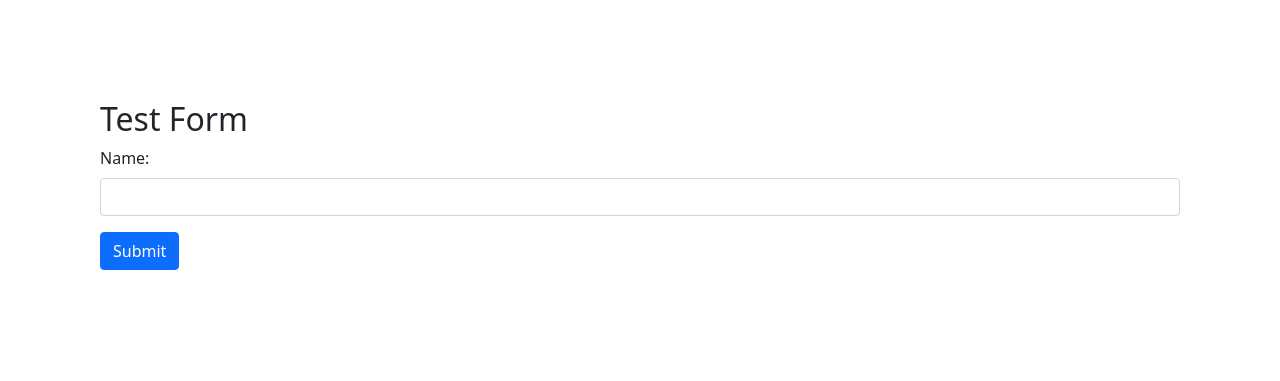
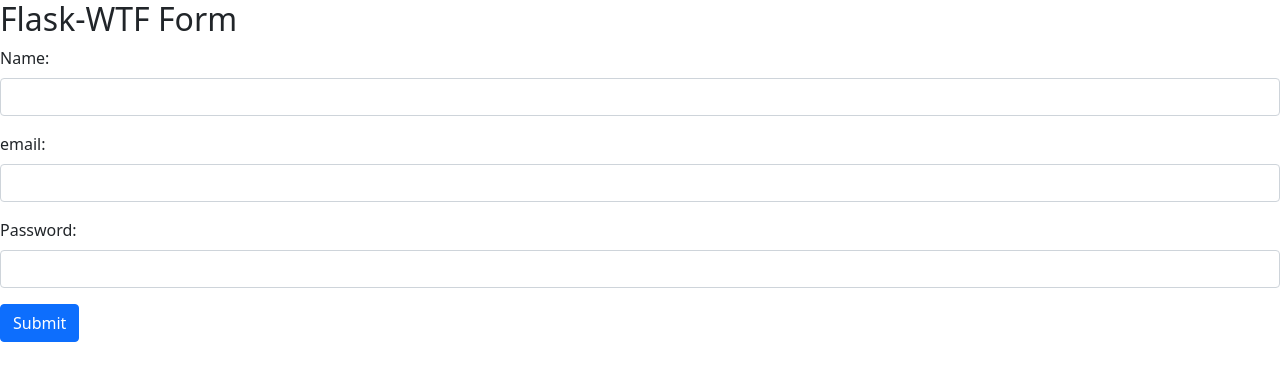
Before and after one commit to Aetherius-rex/CRM-ARC, a Flask app: page / in a window 1280 px wide. Shown: the top 381 px of the page. Run offline with Flask 3, Linux system fonts and the light colour scheme; some libraries are stand-ins or nearby versions.

Commit message:
Initial Push
Updated MongoEngine Connection Initialization Process.

Integrated FlaskWTF forms with MongoEngine to allow submissions to MongoDB Atlas remote.

Co-Authored-By: NimbleAndy <105453165+NimbleAndy@users.noreply.github.com>

```diff
--- a/Registration/Form.py
+++ b/Registration/Form.py
@@ -5,47 +5,62 @@
 from flask_mongoengine import MongoEngine
 from flask_mongoengine.wtf import model_form
 from flask_wtf import FlaskForm, CSRFProtect
-from wtforms import StringField, SubmitField, DateTimeField
+from wtforms import StringField, SubmitField, DateTimeField, PasswordField, validators
 from wtforms.validators import DataRequired, Length
-from mongoengine import Document
+from werkzeug.security import generate_password_hash, check_password_hash
+from mongoengine import disconnect
+from dotenv import load_dotenv, find_dotenv
 import os, secrets, datetime
 
-DB_URI = "mongodb+srv://"
+disconnect()
+## Load Authentication Info
+load_dotenv(find_dotenv())
+username = os.environ.get("MONGODB_USER")
+password = os.environ.get("MONGODB_PWD")
 
-app = Flask('CRM_DEV')
-Bootstrap = Bootstrap5(app)
-csrf = CSRFProtect(app)
+## Insert Authentication Info into URI
+connection_string = f"mongodb+srv://{username}:{password}@...mongodb.net/WyvernUsers"
+
+## Flask Initialization
+db = MongoEngine()
+app = Flask("TestApp")
 app.secret_key = secrets.token_urlsafe(16)
+
+## Flask-MongoEngine Settings
 app.config["MONGODB_SETTINGS"] = [
     {
-        "db": "",
-        "alias": "",
-        "host": "mongodb+srv://",
+        "host": connection_string,
+        "alias": "Wyvern",
     }
 ]
 
-db = MongoEngine(app)
+## Flask-MongoEngine Init
+db.init_app(app)
 
+## Bootstrap and CSRF Init
+Bootstrap = Bootstrap5(app)
+csrf = CSRFProtect(app)
 
 class NameForm(FlaskForm):
-    name = StringField('Name:', validators=[DataRequired(),Length(5,40)])
+    name = StringField('Name:', validators=[DataRequired(),Length(2,25)])
+    user_email = StringField('email:', validators=[DataRequired(),Length(max=60),validators.Email()])
+    password = PasswordField('Password:', validators=[DataRequired(),Length(5,60)])
     submit = SubmitField('Submit')
 
 class User(db.Document):
-    email = db.StringField(required=True)
-    first_name = db.StringField(max_length=50)
-    last_name = db.StringField(max_length=50)
+    meta = {
+        'db_alias': 'Wyvern',
+        'auto_create_index':False,
+        }
+    username = db.StringField(required=True)
+    email = db.EmailField(required=True)
+    password_hash = db.StringField(required=True)
 
-class Content(db.EmbeddedDocument):
-    text = db.StringField()
-    lang = db.StringField(max_length=3)
+    def set_password(self, password):
+        self.password_hash = generate_password_hash(password)
 
-class Post(db.Document):
-    Name = db.StringField(max_length=120, required=True, validators=[DataRequired(message='Missing title.'),Length(5,40)])
-    content = db.EmbeddedDocumentField(Content)
-    Submit = SubmitField()
-
-PostForm = model_form(Post)
+    def check_password(self, password):
+        return check_password_hash(self.password_hash, password)
 
 @app.route('/', methods=['GET', 'POST'])
 def index():
@@ -53,20 +68,26 @@
     message = ""
     if form.validate_on_submit():
         name = form.name.data
-        if name.lower() != "":
-            # empty the form field
-            message = "Received: " + form.name.data
-            form.name.data = ""
+        user_email = form.user_email.data
+        password = form.password.data
+
+        if not username or not user_email or not password:
+            flash("Please fill in all the fields", "danger")
+            return redirect(url_for("index"))
+
+        if User.objects(username=name):
+            flash("Username already exists. Please choose a different username.", "danger")
+            message="User With The Same Name Already Exists. Please Use Another Name."
+
+        if User.objects(email=user_email):
+            flash("Email address already exists. Please use a different email.", "danger")
+            message="User With The Same Email Already Exists. Please Use Another Email."
+
+        user = User(username=name, email=user_email)
+        user.set_password(password)
+        user.save()
+        form.name.data = ""
+        form.password.data = ""
+        form.user_email.data = ""
 
     return render_template('form.html', form=form, message=message)
-
-@app.route('/mongoform', methods=['GET', 'POST'])
-def add_post():
-    form = PostForm(request.form)
-    message = ""
-    if request.method == 'POST' and form.validate():
-        # do something
-        message = "Submitted: " + PostForm.title
-        redirect('done')
-
-    return render_template('add_post.html', form=form, mongo_message=message)
--- a/Registration/templates/form.html
+++ b/Registration/templates/form.html
@@ -1,11 +1,17 @@
 {% from 'bootstrap5/form.html' import render_form %}
-<html>
+<!doctype HTML>
+<html lang="en-us">
     <head>
+        <title>Flask Form</title>
         <link href="https://cdn.jsdelivr.net/npm/bootstrap@5.1.3/dist/css/bootstrap.min.css" rel="stylesheet" integrity="sha384-1BmE4kWBq78iYhFldvKuhfTAU6auU8tT94WrHftjDbrCEXSU1oBoqyl2QvZ6jIW3" crossorigin="anonymous">
     </head>
     <body style="margin: 100">
-        <h2>Test Form</h2>
-        {{ render_form(form)}}
+        <h2>Flask-WTF Form</h2>
+        {{ render_form(form) }}
+        {{ message }}
+
+        <br><br>
+
         <script src="https://cdn.jsdelivr.net/npm/bootstrap@5.1.3/dist/js/bootstrap.bundle.min.js" integrity="sha384-ka7Sk0Gln4gmtz2MlQnikT1wXgYsOg+OMhuP+IlRH9sENBO0LRn5q+8nbTov4+1p" crossorigin="anonymous"></script>
     </body>
 </html>
```
